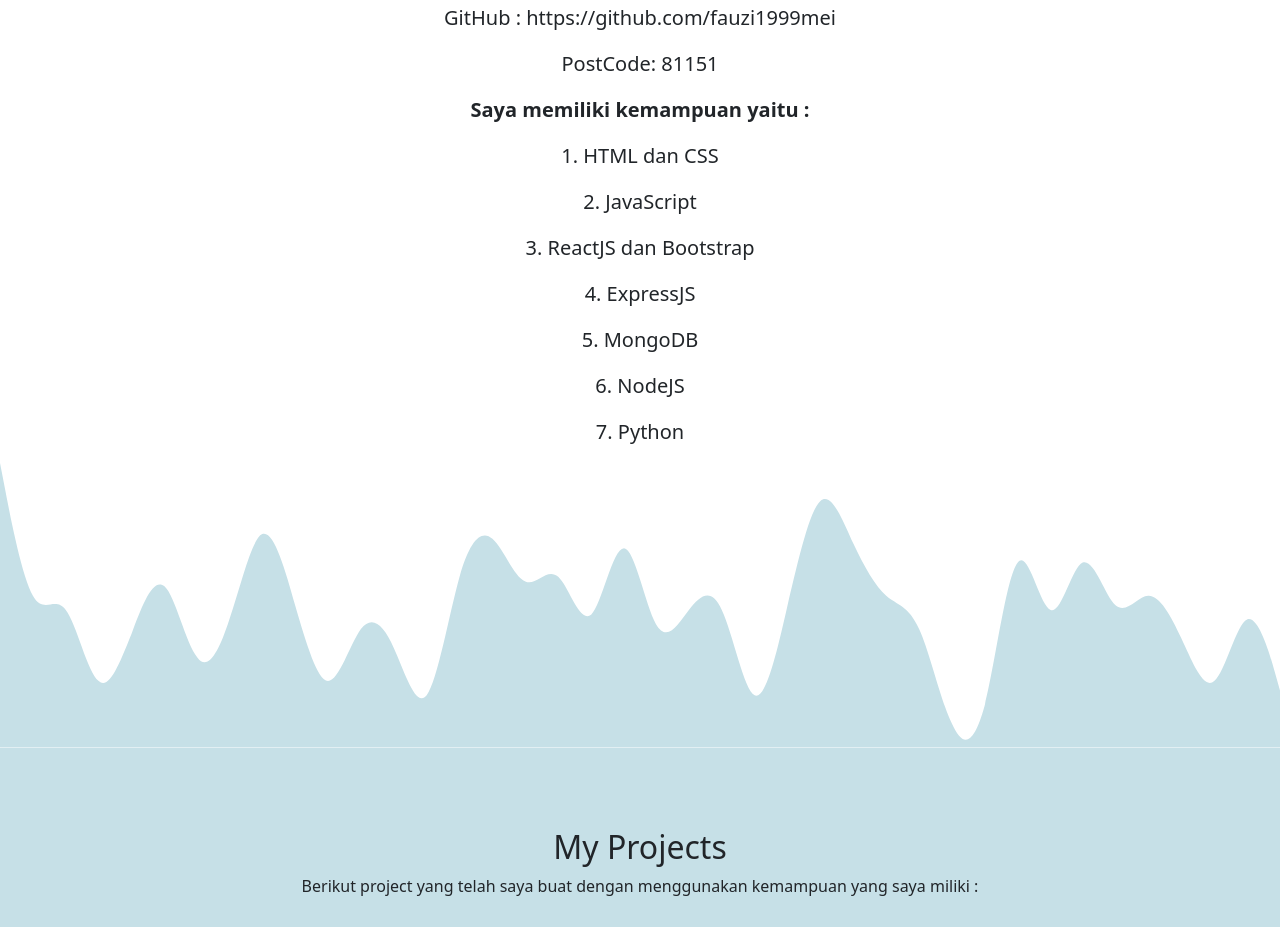
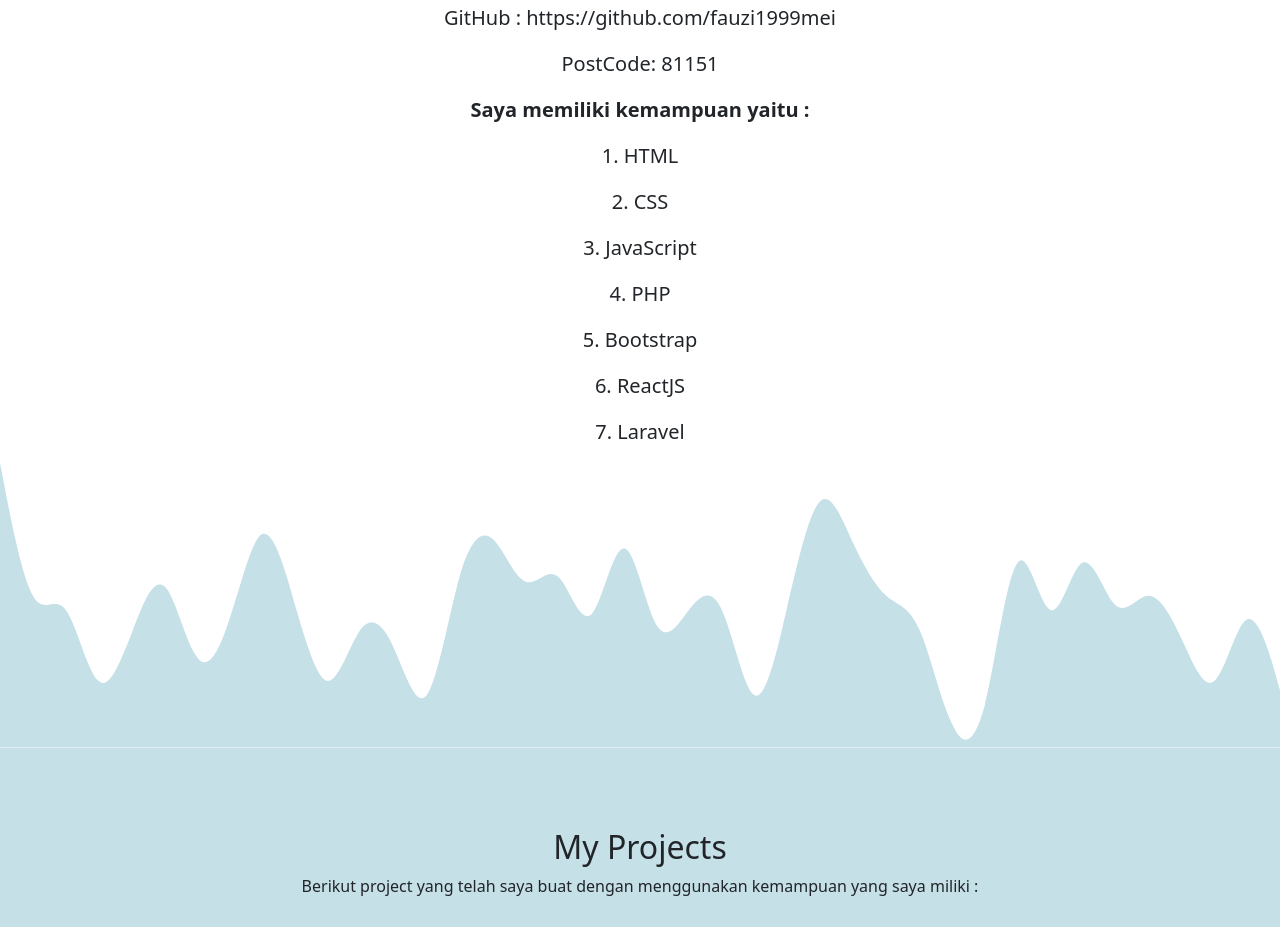
Before and after one commit to fauzi1999mei/myPortofolio, a plain HTML site: page index.html in a window 1280 px wide. Shown: the part 1072-1999 px from the top of the page. Drawn offline with nearby package versions, Linux system fonts and the light colour scheme.

Commit message:
Update index.html

```diff
--- a/index.html
+++ b/index.html
@@ -82,13 +82,13 @@
                       Saya memiliki kemampuan yaitu :
                     </strong>
                     </p>
-                    <p>1. HTML dan CSS</p>
-                    <p>2. JavaScript </p>
-                    <p>3. ReactJS dan Bootstrap</p>
-                    <p>4. ExpressJS</p>
-                    <p>5. MongoDB</p>
-                    <p>6. NodeJS</p>
-                    <p>7. Python</p>
+                    <p>1. HTML</p>
+                    <p>2. CSS</p>
+                    <p>3. JavaScript</p>
+                    <p>4. PHP</p>
+                    <p>5. Bootstrap</p>
+                    <p>6. ReactJS </p>
+                    <p>7. Laravel</p>
                   </div>
 
 
```
